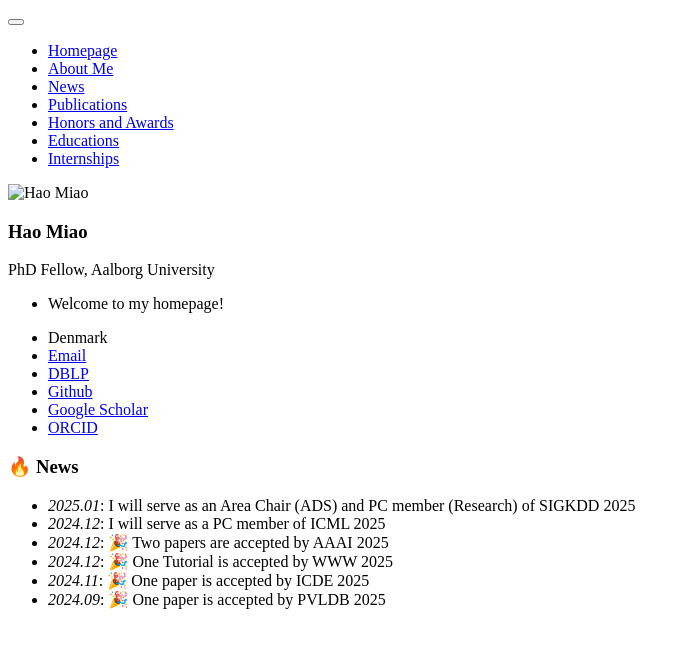
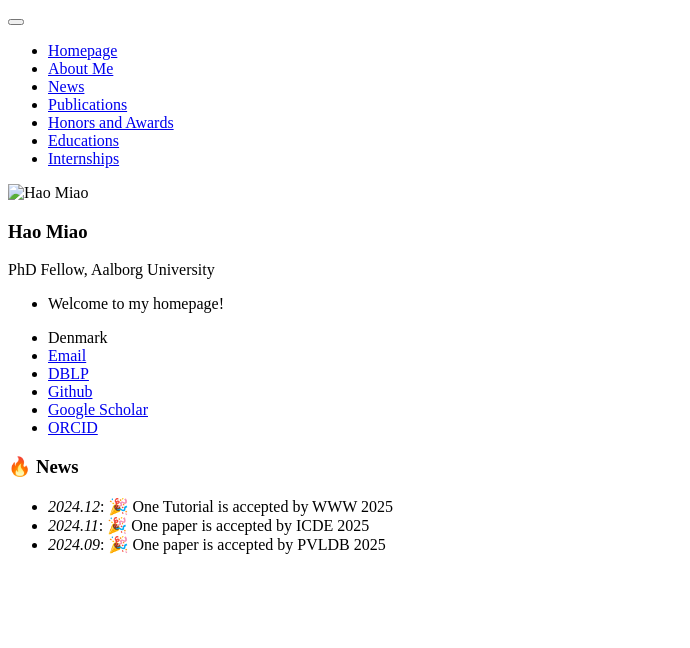
Before and after one commit to MiaoHaoSunny/MiaoHaoSunny.github.io, a Jekyll site: the page built from _pages/includes/news.md, in a window 1280 px wide. Shown: the top 648 px of the page, without its empty margins (0-690 px from the left). Built offline with Jekyll 4.4.1, drawn with Linux system fonts in a browser that asks for light colours; our own code applies the rules of GitHub Pages for plain Markdown files.

Commit message:
Update news.md

```diff
--- a/_pages/includes/news.md
+++ b/_pages/includes/news.md
@@ -1,7 +1,7 @@
 # 🔥 News
-- *2025.01*: I will serve as an Area Chair (ADS) and PC member (Research) of SIGKDD 2025
+<!-- - *2025.01*: I will serve as an Area Chair (ADS) and PC member (Research) of SIGKDD 2025
 - *2024.12*: I will serve as a PC member of ICML 2025
-- *2024.12*: 🎉 Two papers are accepted by AAAI 2025
+- *2024.12*: 🎉 Two papers are accepted by AAAI 2025 -->
 - *2024.12*: 🎉 One Tutorial is accepted by WWW 2025
 - *2024.11*: 🎉 One paper is accepted by ICDE 2025
 - *2024.09*: 🎉 One paper is accepted by PVLDB 2025
```
